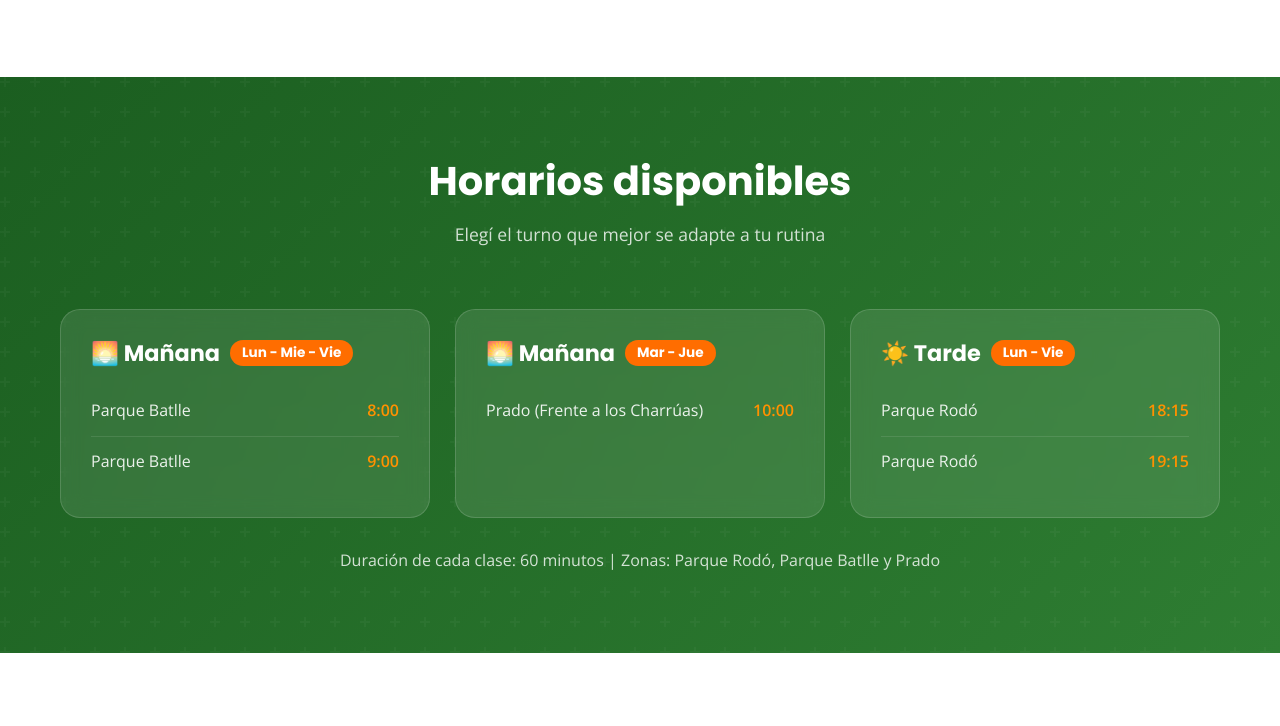
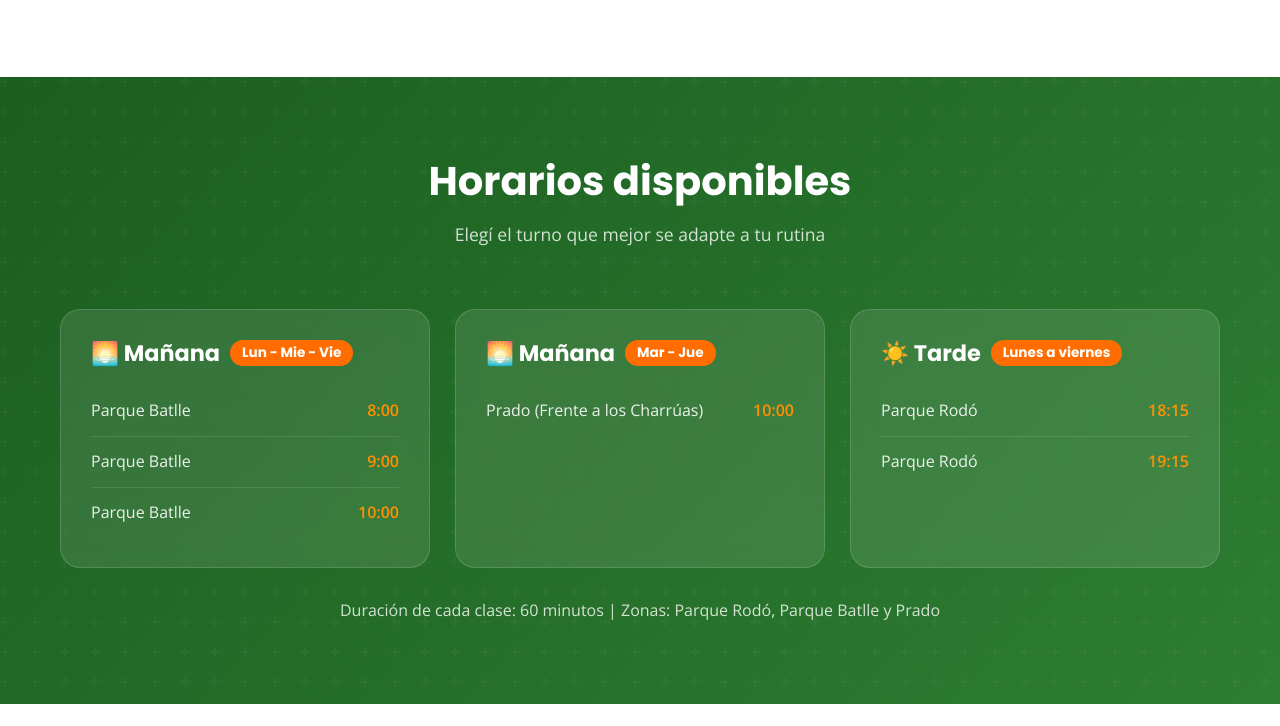
Before and after one commit to ramarketinguy/entrena-al-aire-libre, a website: page index.html in a window 1280 px wide. Shown: the part 1892-2618 px from the top of the page. Drawn offline with nearby package versions, Linux system fonts and the light colour scheme; no server answers.

Commit message:
Actualización de horarios y lógica de filtrado en el formulario

```diff
--- a/index.html
+++ b/index.html
@@ -1716,6 +1716,10 @@
                             <span>Parque Batlle</span>
                             <span class="time">9:00</span>
                         </li>
+                        <li>
+                            <span>Parque Batlle</span>
+                            <span class="time">10:00</span>
+                        </li>
                     </ul>
                 </div>
                 <div class="schedule-card">
@@ -1728,7 +1732,7 @@
                     </ul>
                 </div>
                 <div class="schedule-card">
-                    <h3>☀️ Tarde <span>Lun - Vie</span></h3>
+                    <h3>☀️ Tarde <span>Lunes a viernes</span></h3>
                     <ul class="schedule-list">
                         <li>
                             <span>Parque Rodó</span>
@@ -2336,6 +2340,54 @@
         })();
 
         // ============================================================
+        // Lógica de filtrado dinámico: Parque según Horario
+        // ============================================================
+        (function() {
+            var scheduleSelect = document.getElementById('lf-schedule');
+            var parkSelect = document.getElementById('lf-park');
+            if (!scheduleSelect || !parkSelect) return;
+
+            var parkOptions = Array.from(parkSelect.options);
+
+            function filterParks() {
+                var schedule = scheduleSelect.value;
+                var currentPark = parkSelect.value;
+                var isValid = false;
+
+                parkOptions.forEach(function(opt) {
+                    var val = opt.value;
+                    if (!val || val === 'Indiferente') {
+                        opt.hidden = false;
+                        opt.disabled = false;
+                        if (val === currentPark) isValid = true;
+                        return;
+                    }
+
+                    var show = true;
+                    if (schedule.indexOf('Mañana') !== -1) {
+                        // Mañana: Batlle o Prado
+                        show = (val === 'Parque Batlle' || val === 'Prado');
+                    } else if (schedule.indexOf('Tarde') !== -1) {
+                        // Tarde: Solo Rodó
+                        show = (val === 'Parque Rodó');
+                    }
+
+                    opt.hidden = !show;
+                    opt.disabled = !show;
+                    if (show && val === currentPark) isValid = true;
+                });
+
+                if (!isValid && currentPark !== '') {
+                    parkSelect.value = '';
+                }
+            }
+
+            scheduleSelect.addEventListener('change', filterParks);
+            // Ejecutar al inicio por si hay prefill
+            filterParks();
+        })();
+
+        // ============================================================
         // Reveal on scroll (IntersectionObserver)
         // ============================================================
         (function() {
```
